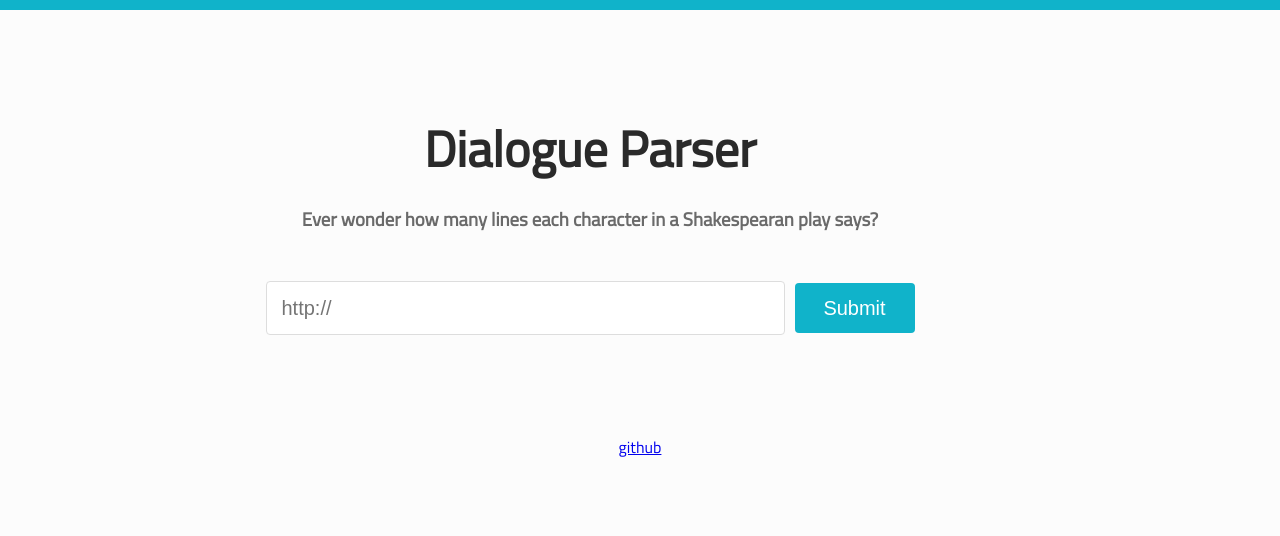
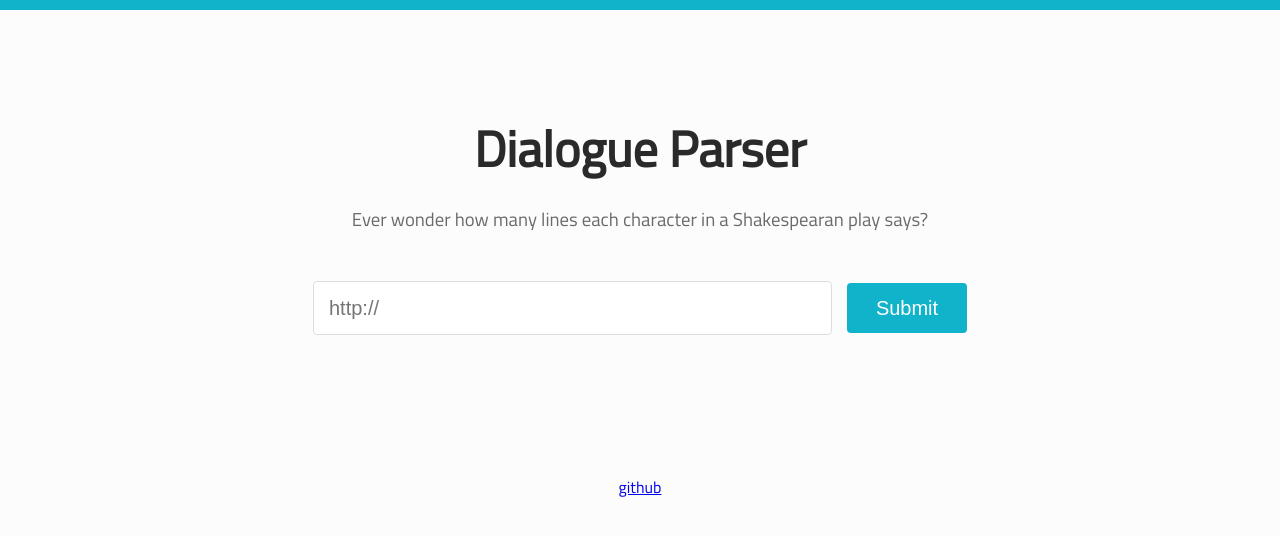
Before and after one commit to anyu/dialogue-parser, a React app: page / in a window 1280 px wide. Shown: the top 536 px of the page. Built offline with nearby package versions, Linux system fonts and the light colour scheme.

Commit message:
(feat) Show error if URL invalid

```diff
--- a/client/src/components/App.js
+++ b/client/src/components/App.js
@@ -14,6 +14,7 @@ class App extends React.Component {
 
     this.state = {
       inputURL: '',
+      invalidURL: false,
       numLines: ''
     }
     this.submitURL = this.submitURL.bind(this);
@@ -35,8 +36,14 @@ class App extends React.Component {
       res.on('end', () => {
         parser.parseString(data, (err, result) => {
           if (err) {
+            this.setState({
+              invalidURL: true
+            })
             console.log(err.message);
           } else {
+            this.setState({
+              invalidURL: false
+            })
             this.processJSON(result);
           }
         });
@@ -115,9 +122,13 @@ class App extends React.Component {
           <h1>Dialogue Parser</h1>
           <h3>Ever wonder how many lines each character in a Shakespearan play says?</h3>
           <Search submitURL={this.submitURL}/>
+          { this.state.invalidURL ?
+            <div className="errMsg">Invalid URL format. Please enter a URL starting with http://</div> : null
+          }
           { this.state.numLines ?
             <Results numLines={this.state.numLines}/> : null
           }
+
         </div>
         <Footer/>
       </div>
--- a/client/src/components/Results.js
+++ b/client/src/components/Results.js
@@ -11,7 +11,10 @@ class Results extends React.Component {
       <div className="results">
         {this.props.numLines ? this.props.numLines.map((character, index) => {
           return (
-            <div className="charLineCount" key={index}>{character[1]} {character[0]}</div>
+            <div className="charLineCount" key={index}>
+              <span className="lineCount">{character[1]}</span>
+              <span className="character">{character[0]}</span>
+            </div>
           )
         }): null}
       </div>
--- a/public/assets/styles/styles.css
+++ b/public/assets/styles/styles.css
@@ -1,6 +1,7 @@
-#root {
+html {
   margin: 0;
   padding: 0;
+  background: #fcfcfc;
 }
 
 body, p {
@@ -19,6 +20,7 @@ h1 {
 h3 {
   padding-bottom: 30px;
   color: #6a6a6a;
+  font-weight: 300;
 }
 
 input {
@@ -28,7 +30,7 @@ input {
   border-radius: 4px;
   border: 1px #dddddd solid;
   padding-left: 15px;
-  margin-right: 10px;
+  margin-right: 15px;
 }
 
 button {
@@ -45,13 +47,10 @@ button {
 }
 
 .container {
-  background: #fcfcfc;
-  height: 600px;
+  min-height: 200px;
 }
 
 .innerContainer {
-  height: auto;
-  width: 980px;
   padding: 100px;
   text-align: center;
 
@@ -63,11 +62,25 @@ button {
 }
 
 .results {
+  width: 600px;
   text-align: left;
   font-size: 20px;
+  margin: 40px auto;
 }
 
 .footer {
   text-align: center;
-  margin-bottom: 60px;
+  margin: 40px;
 }
+
+.character {
+  margin-left: 20px;
+}
+
+.errMsg {
+  color: #e60000;
+  padding-top: 20px;
+  position: relative;
+  left: 230px;
+  text-align: left;
+}
```
